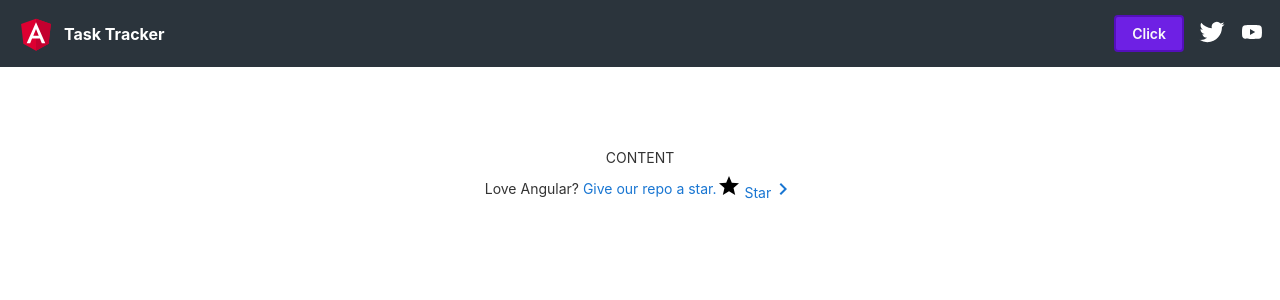
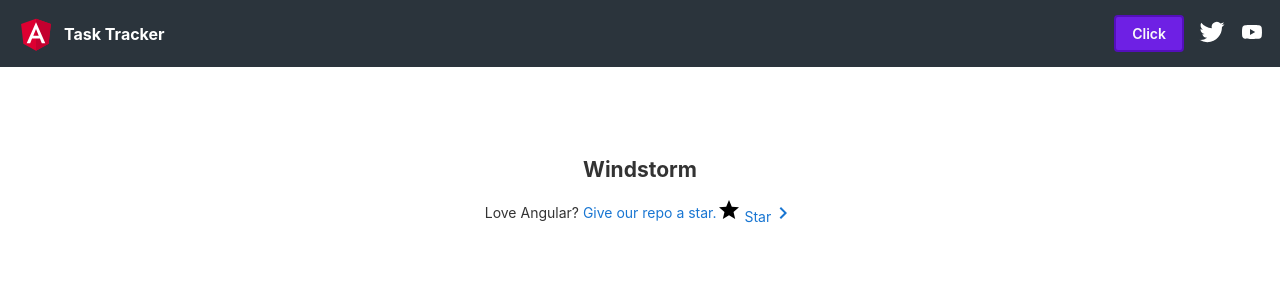
Before and after one commit to myronschippers/ang-strech, an Angular app: page / in a window 1280 px wide. Shown: the top 300 px of the page. Built offline with nearby package versions, Linux system fonts and the light colour scheme.

Commit message:
stubbing in a heroes component

```diff
--- a/src/app/app.component.html
+++ b/src/app/app.component.html
@@ -1,7 +1,9 @@
 <app-header></app-header>
 
 <div class="content" role="main">
-  <section>CONTENT</section>
+  <section>
+    <app-heroes></app-heroes>
+  </section>
 
   <!-- Footer -->
   <footer>
--- a/src/app/app.module.ts
+++ b/src/app/app.module.ts
@@ -5,12 +5,14 @@
 import { AppComponent } from './app.component';
 import { HeaderComponent } from './components/header/header.component';
 import { ButtonComponent } from './components/button/button.component';
+import { HeroesComponent } from './components/heroes/heroes.component';
 
 @NgModule({
   declarations: [
     AppComponent,
     HeaderComponent,
-    ButtonComponent
+    ButtonComponent,
+    HeroesComponent
   ],
   imports: [
     BrowserModule,
--- /dev/null
+++ b/src/app/components/heroes/heroes.component.html
@@ -0,0 +1 @@
+<h2>{{ hero }}</h2>
--- /dev/null
+++ b/src/app/components/heroes/heroes.component.ts
@@ -0,0 +1,10 @@
+import { Component } from '@angular/core';
+
+@Component({
+  selector: 'app-heroes',
+  templateUrl: './heroes.component.html',
+  styleUrls: ['./heroes.component.scss'],
+})
+export class HeroesComponent {
+  hero: string = 'Windstorm';
+}
```
Also changed, not shown: src/app/components/heroes/heroes.component.scss (added), 1 other file (tests, documents, lock files or other folders).
